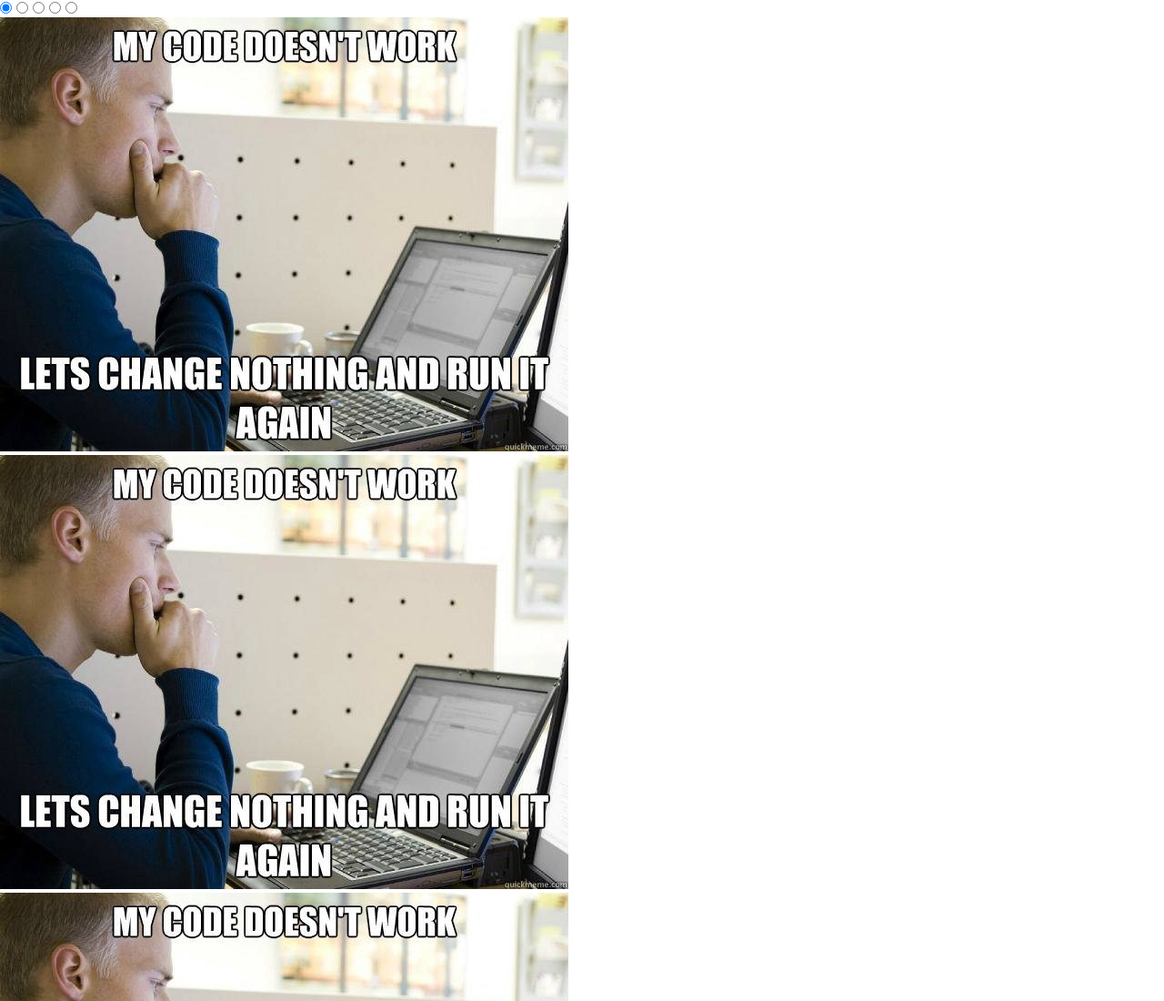
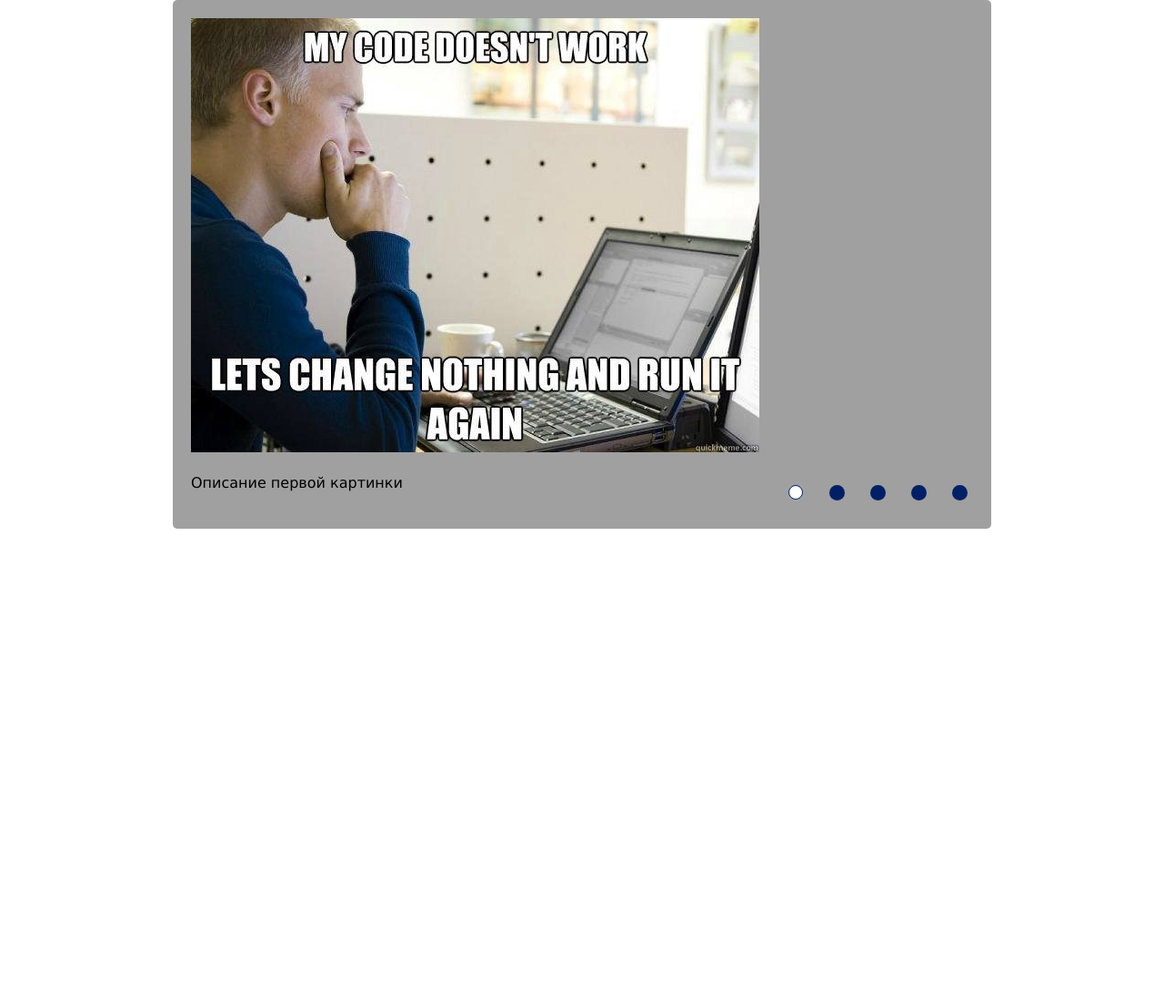
Before and after one commit to MalekovAzat/cssMemSlider, a plain HTML site: page cssMemSlider/index.html in a window 1280 px wide. Shown: the top 1100 px of the page at 91% size. After the commit the page ends 800 px from the top, so only its background shows below. Drawn offline with Linux system fonts and the light colour scheme.

Commit message:
feat: add styles (Sat, Sep 14, 2021 12:13:27 PM)

```diff
--- a/cssMemSlider/style.css
+++ b/cssMemSlider/style.css
@@ -8,3 +8,137 @@
 body {
   font-family: Verdana, Geneva, Tahoma, sans-serif;
 }
+
+.slider-container {
+  max-width: 900px;
+  margin: 0 auto;
+}
+
+.slider-container > div {
+  overflow: hidden;
+  position: relative;
+  padding: 20px;
+  border-radius: 5px;
+  background-color: #a0a0a0;
+}
+
+.slider {
+  display: flex;
+  width: 100%;
+  flex-direction: column;
+  position: relative;
+  overflow: hidden;
+  row-gap: 20px;
+}
+
+.slides {
+  width: 100%;
+  display: flex;
+  flex-direction: row;
+  transition: left 1s cubic-bezier(0.58, 0.02, 0.46, 0.97);
+  position: relative;
+  left: 0%;
+}
+
+.slide {
+  width: 100%;
+  flex-shrink: 0;
+}
+
+.slide-image {
+  max-width: 100%;
+  height: auto;
+}
+
+.menu {
+  display: flex;
+  flex-direction: row;
+  column-gap: 15px;
+}
+
+.menu-button {
+  width: 30px;
+  height: 40px;
+  display: block;
+  display: flex;
+  align-items: center;
+  justify-content: center;
+}
+
+.menu-button > div {
+  width: 17px;
+  height: 17px;
+  color: transparent;
+  flex-shrink: 0;
+  background-color: #002066;
+  border-radius: 30px;
+  transition: background-color 0.5s ease-in-out;
+  transition: border-color 0.5s ease-in-out;
+}
+
+.menu-button:hover {
+  cursor: pointer;
+}
+
+.menu-button:hover > div {
+  background-color: white;
+  border: 1px solid white !important;
+}
+
+.input-button {
+  display: none;
+}
+
+#button-1:checked ~ .slides,
+#button-1:checked ~ .slider-footer .slides {
+  left: 0;
+}
+
+#button-2:checked ~ .slides,
+#button-2:checked ~ .slider-footer .slides {
+  left: -100%;
+}
+
+#button-3:checked ~ .slides,
+#button-3:checked ~ .slider-footer .slides {
+  left: -200%;
+}
+
+#button-4:checked ~ .slides,
+#button-4:checked ~ .slider-footer .slides {
+  left: -300%;
+}
+
+#button-5:checked ~ .slides,
+#button-5:checked ~ .slider-footer .slides {
+  left: -400%;
+}
+
+#button-1:checked ~ .slider-footer .menu .menu-button:nth-child(1) > div,
+#button-2:checked ~ .slider-footer .menu .menu-button:nth-child(2) > div,
+#button-3:checked ~ .slider-footer .menu .menu-button:nth-child(3) > div,
+#button-4:checked ~ .slider-footer .menu .menu-button:nth-child(4) > div,
+#button-5:checked ~ .slider-footer .menu .menu-button:nth-child(5) > div {
+  background-color: white;
+  border: 1px solid #002066;
+  width: 16px;
+  height: 16px;
+}
+
+.slider-footer {
+  display: flex;
+  justify-content: space-between;
+}
+
+@media only screen and (max-width: 340px) {
+  .slider-footer {
+    flex-direction: column-reverse;
+    row-gap: 20px;
+  }
+}
+
+@media only screen and (min-width: 341px) {
+  .slider-footer {
+    flex-direction: row;
+  }
+}
```
